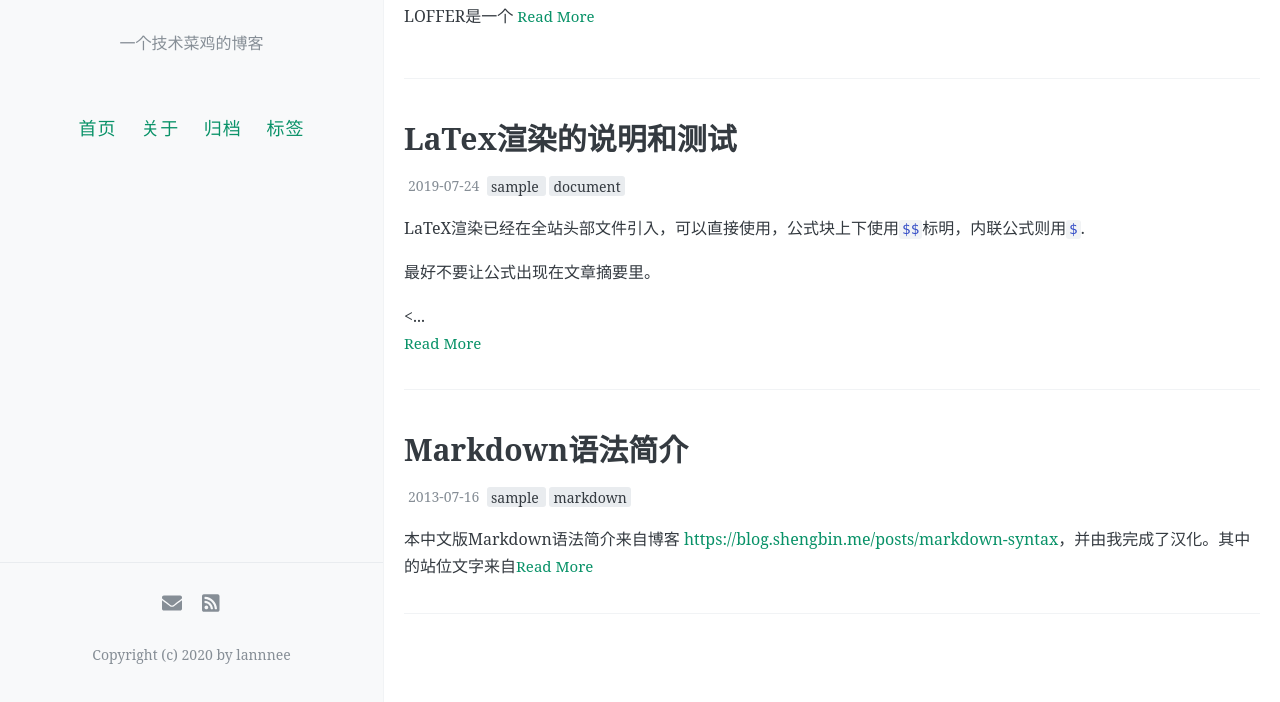
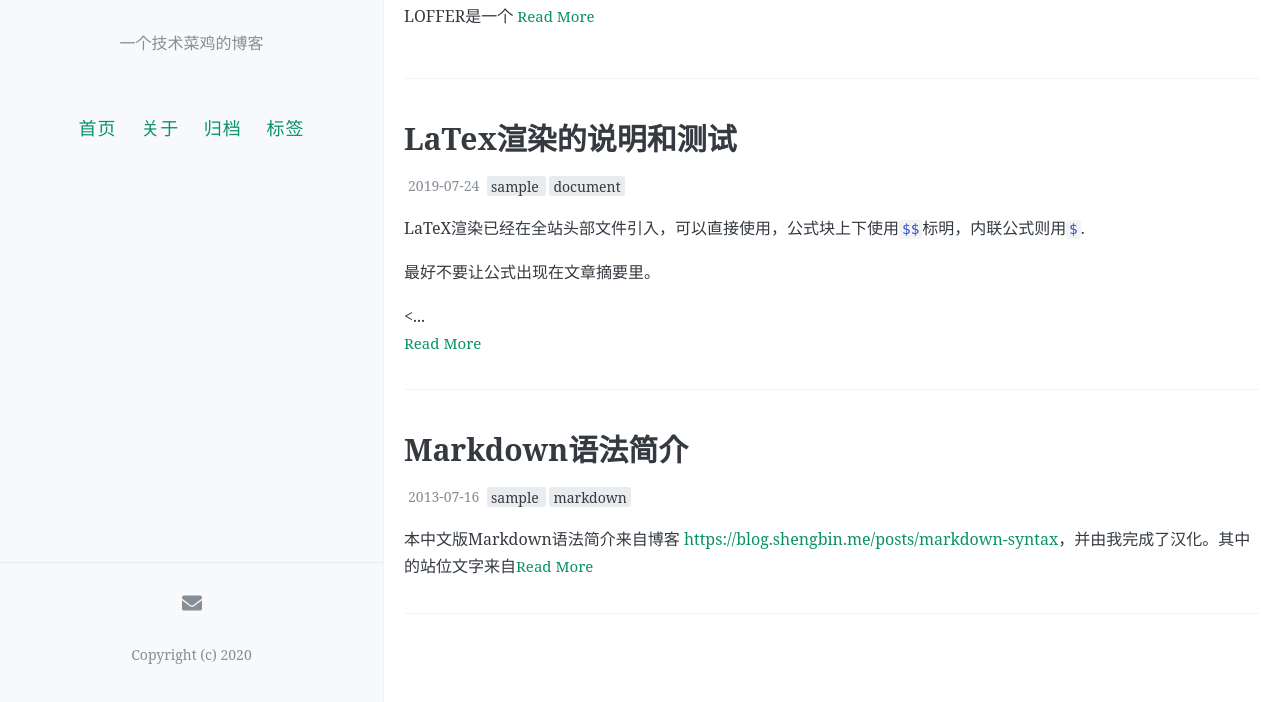
Before and after one commit to childerxxx/lannneeBlog, a Jekyll site: the page built from index.html, in a window 1280 px wide and 1037 px high. Shown: the part 335-1037 px from the top of the window. Built offline with Jekyll 4.4.1, drawn with Linux system fonts in a browser that asks for light colours; the list of posts is cut into pages by our own code; comment, search, counter and statistics services are not loaded.

Commit message:
Update _config.yml

```diff
--- a/_config.yml
+++ b/_config.yml
@@ -7,7 +7,7 @@
 # 井号后面的文字是说明文档，不会被程序读取。
 
 # 描述/签名
-name: Lannnee
+name: lan
 description: 一个技术菜鸡的博客
 
 # 输入你的网站域名（如果你没有添加自己的域名，而是直接用GitHub pages分配的域名的话可以省略）
@@ -59,14 +59,14 @@ footer-links:
   #instagram: #https://instagram.com/<>
   #linkedin: #https://www.linkedin.com/in/<>
   #pinterest: #https://www.pinterest.com/<>
-  rss: ok  #随便填点啥RSS就能用了
+  #rss: ok  #随便填点啥RSS就能用了
   #stackoverflow: # http://stackoverflow.com/<>
   #tumblr: # https://<username>.tumblr.com
   #twitter: # https://www.twitter.com/<your_twitter_username>
   #youtube: # channel/<your_long_string> or user/<user-name>
 
 # 站点页脚的文字
-footer-text: Copyright (c) 2020 by lannnee
+footer-text: Copyright (c) 2020
 
 #
 # 评论，注意，请不要同时添加多种不同的评论区
```
